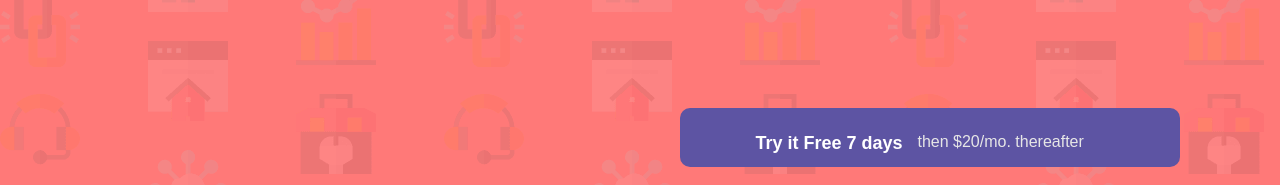
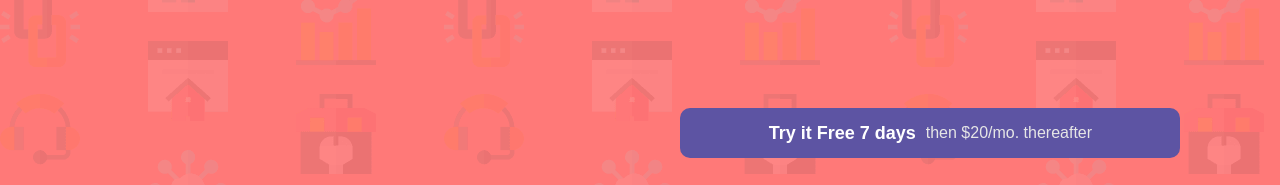
Before and after one commit to Lipekline/front_End_Mentor, a plain HTML site: page index.html in a window 1280 px wide. Shown: the top 185 px of the page. Drawn offline with Linux system fonts and the light colour scheme; a web font is replaced by a local one.

Commit message:
align center

```diff
--- a/index.css
+++ b/index.css
@@ -50,23 +50,21 @@ p{
     text-align: center;
     display: flex;
     flex-direction: row;
+    align-items: center;
+    justify-content: center;
 
 }
 
 .try p{
     font-size: 16px;
-    margin-top: 5%;
-    margin-left: 15px;
-    padding: 0px;
+    margin-left: 2%;
 }
 
 .try h1{
     font-size: 18px;
     font-family: 'Poppins', sans-serif;
     color: #ffffff;
-    margin-top: 5%;
-    margin-left: 15%;
-    padding: 0px;
+
 }
 
 .form{
```
